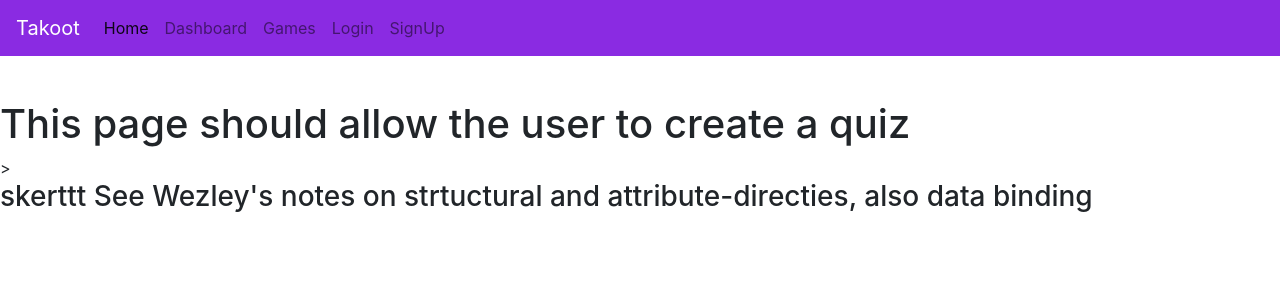
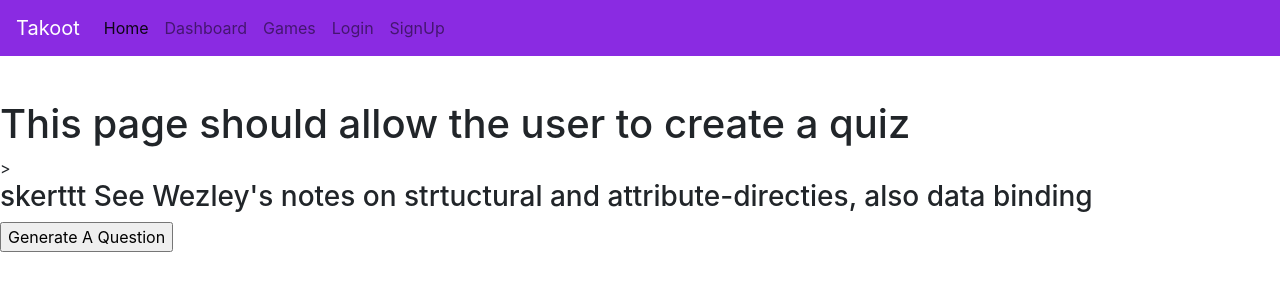
Before and after one commit to Zmaraz/Takoot-Front, an Angular app: page /questions in a window 1280 px wide. Shown: the top 300 px of the page. Built offline with nearby package versions, Linux system fonts and the light colour scheme.

Commit message:
working on generating a random question

```diff
--- a/src/app/data.service.ts
+++ b/src/app/data.service.ts
@@ -34,4 +34,10 @@ export class DataService {
 
   }
 
+  // generates a random question
+  generateQuestion() {
+    console.log('generateQuestion()');
+    return this.http.get('https://opentdb.com/api.php?amount=1');
+  }
+
 }
--- a/src/app/questions/questions.component.html
+++ b/src/app/questions/questions.component.html
@@ -9,3 +9,18 @@
 
   skerttt See Wezley's notes on strtuctural and attribute-directies, also data binding
 </h3>
+<!-- hopefully this button will generate a random question-->
+<input (click)="getQuestion()" type="submit" value="Generate A Question" class="inputButton"/>
+
+
+<!--
+  have an empty question generator that asks for:
+  1. title of quiz
+  2. 10 blank questions with 4 answer choices
+  3.
+-->
+
+<!--
+  when the user clicks the option to generate a random question, use this API link:
+https://opentdb.com/api.php?amount=1
+-->
--- a/src/app/questions/questions.component.ts
+++ b/src/app/questions/questions.component.ts
@@ -1,4 +1,5 @@
 import { Component, OnInit } from '@angular/core';
+import { DataService } from '../data.service';
 
 @Component({
   selector: 'questions',
@@ -7,9 +8,17 @@ import { Component, OnInit } from '@angular/core';
 })
 export class QuestionsComponent implements OnInit {
 
-  constructor() { }
+  question: Object;
+
+  // calling the generateQuestion from the DataService
+  getQuestion = this.results.generateQuestion;
+
+  constructor(private results: DataService) { }
 
   ngOnInit() {
+    // generate a question should work here
   }
 
+
+
 }
--- a/src/app/quiz/quiz.component.html
+++ b/src/app/quiz/quiz.component.html
@@ -6,6 +6,7 @@
 
 <!-- this is formatted to display quizzes  -->
 <div [ngSwitch]="view">
+
 
 
 
```
Also changed, not shown: src/app/quiz/quiz.component.ts (+1 -9 lines).
